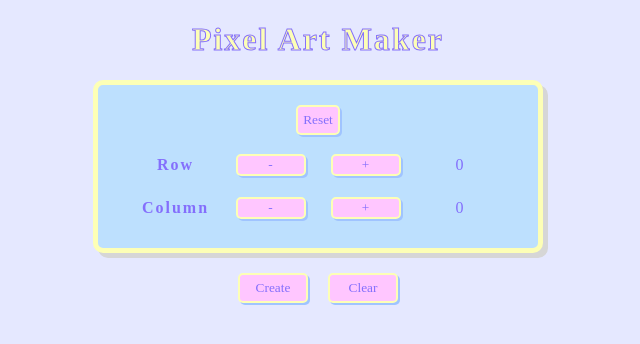
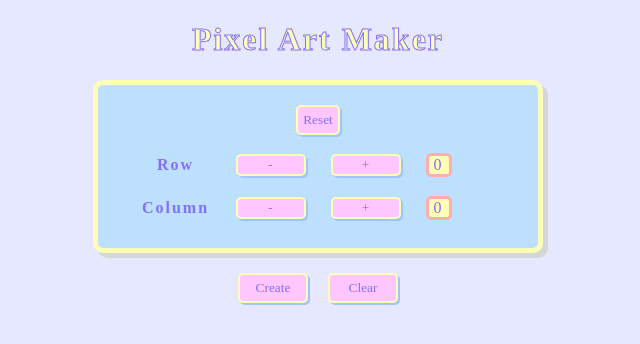
Before and after one commit to fojanb/pixel-art-maker, a React (Create React App) app: page / in a window 1280 px wide. Shown: the top 344 px of the page, without its empty margins (322-962 px from the left). Built offline with nearby package versions, Linux system fonts and the light colour scheme; a web font is replaced by a local one.

Commit message:
Update RowAndColumn.css

```diff
--- a/src/components/RowAndColumn/RowAndColumn.css
+++ b/src/components/RowAndColumn/RowAndColumn.css
@@ -35,6 +35,10 @@
   cursor: pointer;
   background-color: #ffd9ff;
 }
+.row-column > h3{
+  color: #fdffb6;
+  -webkit-text-stroke: 0.72px #846ffc;
+}
 #resetButton {
   border: none;
   background-color: #ffc6ff;
@@ -54,3 +58,9 @@
   grid-template-columns: repeat(8, 70px);
   grid-template-rows: repeat(8, 70px);
 } */
+span{
+  border: 3px solid #ffadad;
+  border-radius: 5px;
+  width: 20px;
+  background-color: #fdffb6;
+}
```
